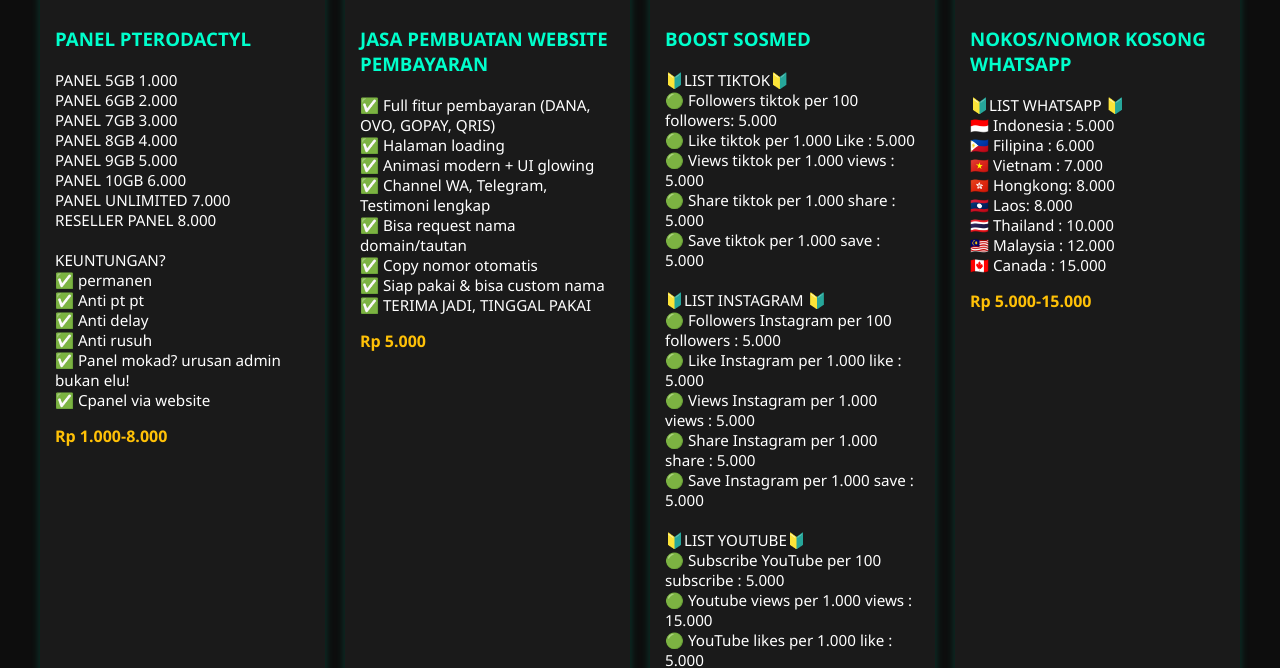
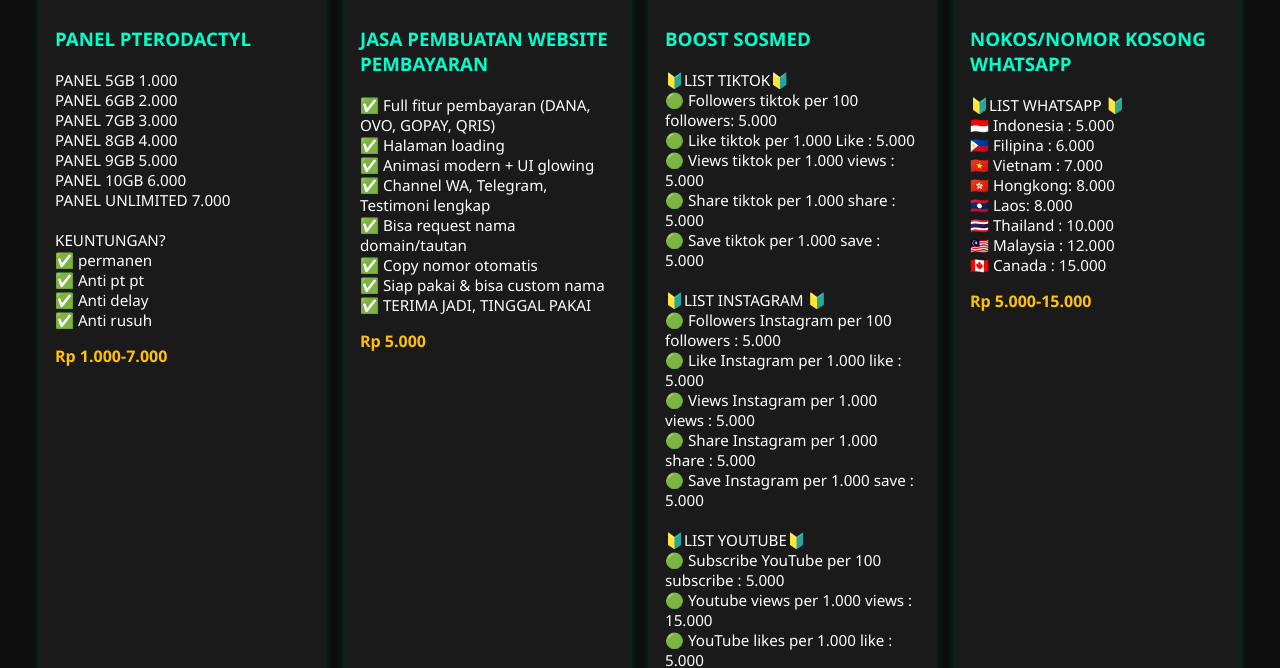
Before and after one commit to BimxyzDev/www.bimxyz.my.id, a plain HTML site: page produk/index.html in a window 1280 px wide. Shown: the part 432-1100 px from the top of the page. Drawn offline with Linux system fonts and the light colour scheme.

Commit message:
Update index.html

```diff
--- a/produk/index.html
+++ b/produk/index.html
@@ -109,18 +109,15 @@
     PANEL 9GB 5.000<br>
     PANEL 10GB 6.000<br>
     PANEL UNLIMITED 7.000<br>
-    RESELLER PANEL 8.000<br>
     <br>
     KEUNTUNGAN?<br>
     ✅ permanen<br>
     ✅ Anti pt pt<br>
     ✅ Anti delay<br>
     ✅ Anti rusuh<br>
-    ✅ Panel mokad? urusan admin bukan elu!<br>
-    ✅ Cpanel via website
 
     </p>
-    <div class="price">Rp 1.000-8.000</div>
+    <div class="price">Rp 1.000-7.000</div>
   </div>
 
   <div class="product">
```
